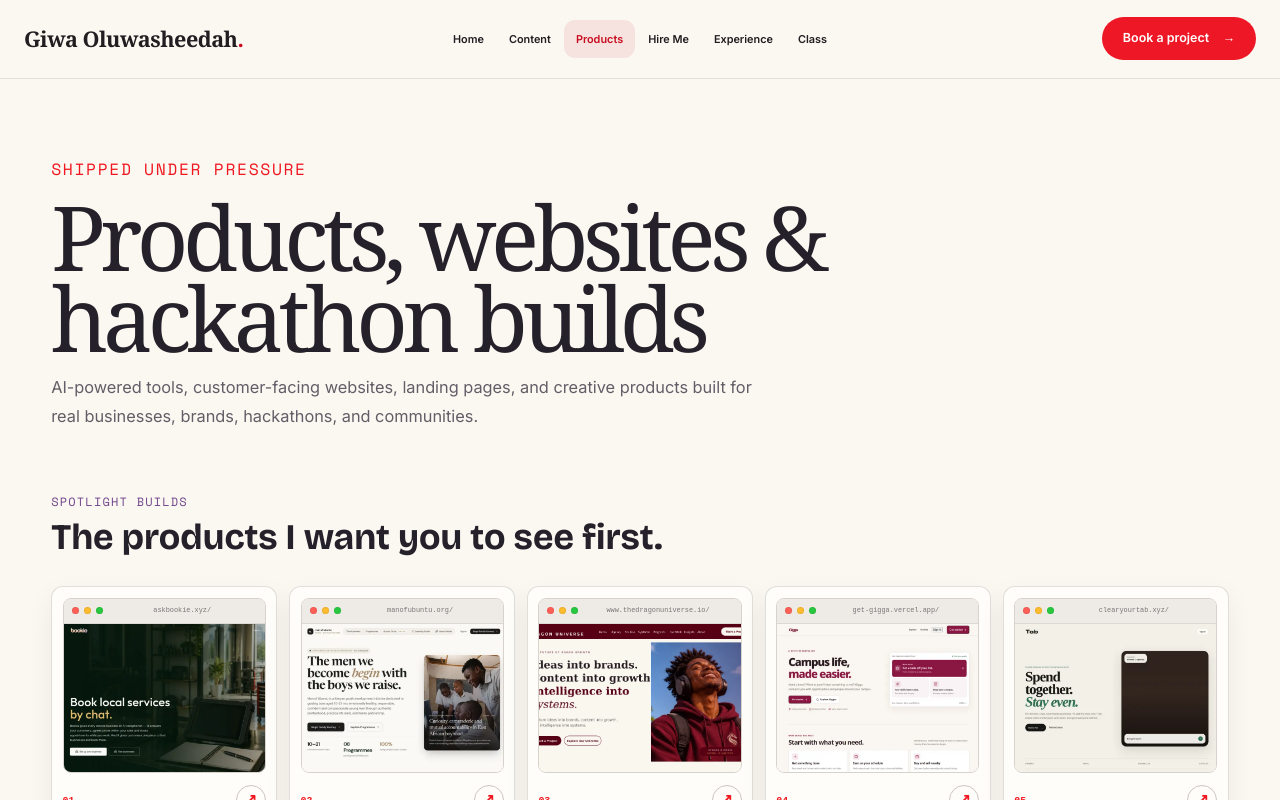
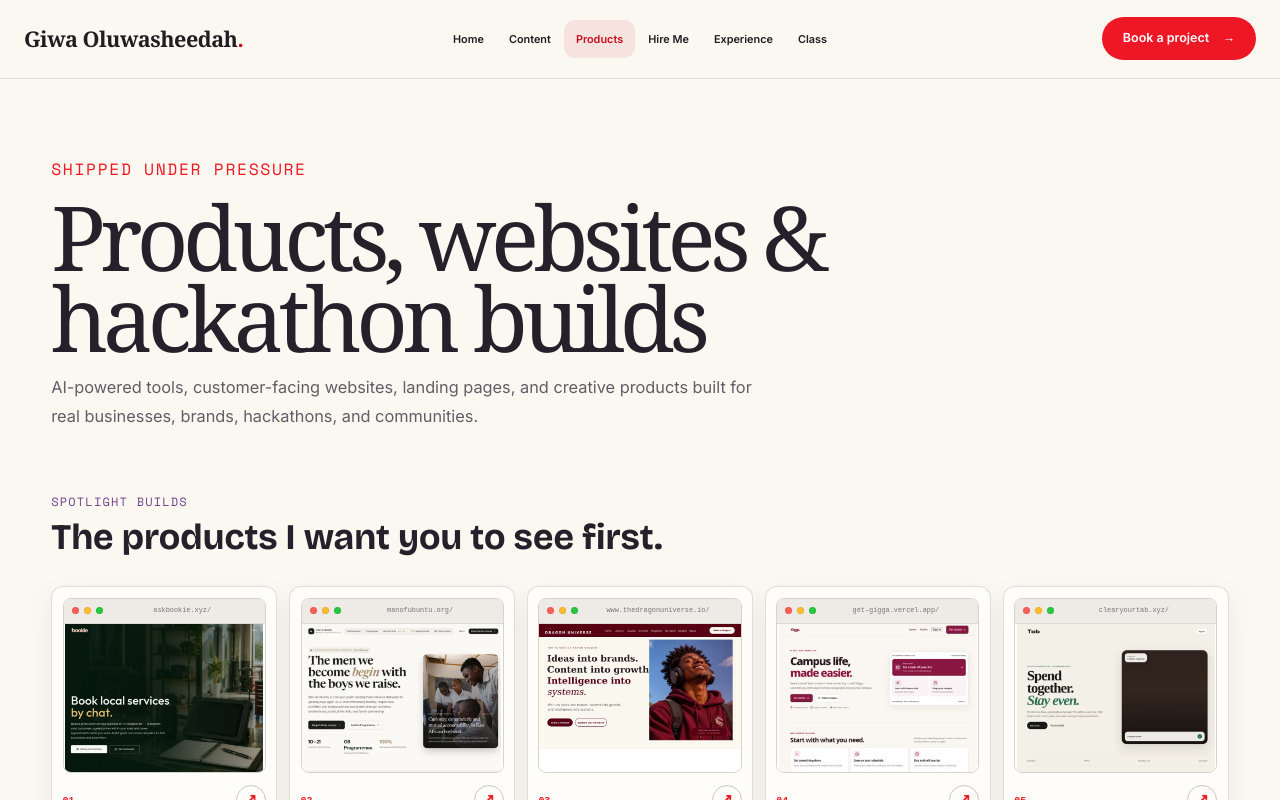
Before and after one commit to Thee-Web3-Qing/My-Portfolio, a React (Vite) app: page /products in a window 1280 px wide. Shown: the top 800 px of the page. Built offline with nearby package versions, Linux system fonts and the light colour scheme.

Commit message:
Show full desktop portfolio previews

```diff
--- a/src/portfolioClay.css
+++ b/src/portfolioClay.css
@@ -350,7 +350,7 @@
 .editorial-project-card:nth-child(odd) { --card-turn:-.35deg; }
 .editorial-project-card:nth-child(even) { --card-turn:.35deg; }
 .editorial-project-visual { position:relative;height:auto;aspect-ratio:265/195;overflow:hidden;border-radius:8px;background:#eee; }
-.editorial-project-visual > img { width:100%;height:100%;object-fit:cover;object-position:top;display:block;transition:transform .35s ease; }
+.editorial-project-visual > img { width:100%;height:100%;object-fit:contain;object-position:top center;display:block;background:#fff;transition:transform .35s ease; }
 .editorial-project-card:hover .editorial-project-visual > img { transform:scale(1.025); }
 .mini-browser { position:relative;z-index:2;width:76%;height:70%;border:5px solid #171717;border-radius:10px;background:#fafafa;box-shadow:0 18px 24px rgba(0,0,0,.23);transform:perspective(700px) rotateY(-8deg) rotateX(4deg);overflow:hidden; }
 .mini-browser-bar { height:17%;display:flex;align-items:center;gap:3px;padding:0 7px;background:#e8e8e8; }
@@ -415,7 +415,7 @@
 .mac-red { background:#ff5f57; }.mac-yellow { background:#febc2e; }.mac-green { background:#28c840; }
 .products-browser-url { min-width:0;max-width:62%;margin-left:auto;margin-right:auto;overflow:hidden;text-overflow:ellipsis;white-space:nowrap;color:#777;font:500 .58rem/1 ui-monospace,monospace; }
 .products-browser-screen { position:relative;aspect-ratio:16/10;overflow:hidden;background:#eee; }
-.products-browser-screen > img { width:100%;height:100%;display:block;object-fit:cover;object-position:top;transition:transform .35s ease; }
+.products-browser-screen > img { width:100%;height:100%;display:block;object-fit:contain;object-position:top center;background:#fff;transition:transform .35s ease; }
 .products-editorial-card:hover .products-browser-screen > img { transform:scale(1.02); }
 .products-browser-screen > iframe { position:absolute;left:0;top:0;width:1440px;height:900px;transform:scale(.36);transform-origin:top left;border:0;background:white;pointer-events:none; }
 .spotlight-products-grid { display:grid;grid-template-columns:repeat(5,minmax(0,1fr));gap:.75rem; }
```
